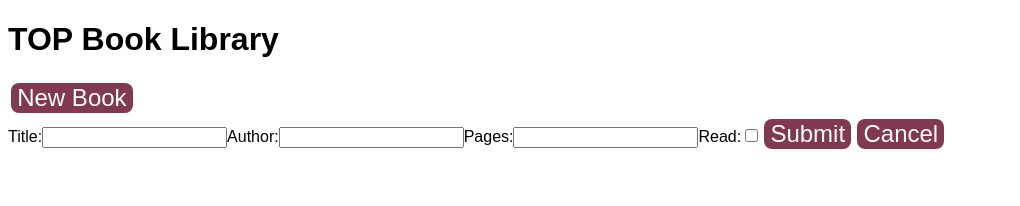
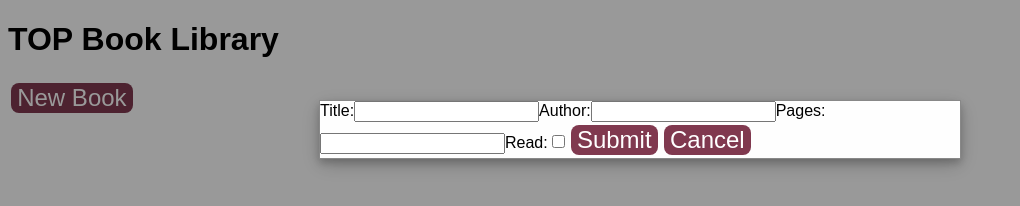
Before and after one commit to rpllpr/top-library, a plain HTML site: page index.html in a window 1280 px wide. Both pictures are taken after a click on the button "New Book". Shown: the whole page, without its empty margins (0-1020 px from the left). Drawn offline with Linux system fonts and the light colour scheme.

Commit message:
added modal box

```diff
--- a/book.js
+++ b/book.js
@@ -1,4 +1,5 @@
-const topDiv = document.getElementById('topdiv');
+const modal = document.getElementById('modal');
+const modalContent = document.getElementById('modalContent');
 const newBookBtn = document.getElementById("newbtn");
 const bookList = document.querySelector('ul');
 
@@ -120,9 +121,19 @@ function createForm() {
   inputCancel.id = 'cancelNewBook'
   inputCancel.textContent= "Cancel"
 
-  // Append the form elements to the form, then append the form to the "topDiv" div
+  // Append the form elements to the form, then append the form to modalContent, append modalContent to modal
   form.append(labelTitle, inputTitle, labelAuthor, inputAuthor, labelPages, inputPages, labelRead, inputRead, inputSubmit, inputCancel);
-  topDiv.appendChild(form);
+  modalContent.appendChild(form);
+  modal.appendChild(modalContent);
+
+  modalContent.classList.add("modal-content");
+  modal.style.display = "block";
+
+  window.onclick = function(event) {
+    if (event.target == modal) {
+      deleteForm();
+    }
+  }
 
   // Add an event listener to the Submit button that passes the input values as arguments to the AddBookToLibrary function
   const inputSubmitNewBook = document.getElementById("submitNewBook")
@@ -139,7 +150,8 @@ function deleteForm() {
   // As long as there is a HTML form element, select it and remove it from the "topDiv" div
   while (document.querySelector('form')) {
     const formerForm = document.querySelector('form')
-    topDiv.removeChild(formerForm)
+    modalContent.removeChild(formerForm)
+    modal.style.display = "none";
   }
 }
 
--- a/index.html
+++ b/index.html
@@ -9,8 +9,12 @@
     <header>
       <h1>TOP Book Library</h1>
     </header>
-    <div id="topdiv">
+    <div>
       <button id="newbtn">New Book</button>
+    </div>
+    <div id="modal" class="modal">
+      <div id="modalContent">
+      </div>
     </div>
     <div>
       <ul></ul>
--- a/style.css
+++ b/style.css
@@ -21,3 +21,41 @@ ul {
   margin: 0;
   padding: 0;
 }
+
+.modal {
+  display: none;
+  position: fixed;
+  z-index: 1;
+  padding-top: 100px;
+  left: 0;
+  top: 0;
+  width: 100%;
+  height: 100%;
+  overflow: auto;
+  background-color: rgb(0,0,0);
+  background-color: rgba(0,0,0,0.4);
+}
+
+.modal-content {
+  position: relative;
+  background-color: #fefefe;
+  margin: auto;
+  padding: 0;
+  border: 1px solid #888;
+  width: 50%;
+  box-shadow: 0 4px 8px 0 rgba(0,0,0,0.2),0 6px 20px 0 rgba(0,0,0,0.19);
+  -webkit-animation-name: animatetop;
+  -webkit-animation-duration: 1s;
+  animation-name: animatetop;
+  animation-duration: 1s;
+}
+
+@-webkit-keyframes animatetop {
+  from {top:-300px; opacity:0}
+  to {top:0; opacity:1}
+}
+
+@keyframes animatetop {
+  from {top:-300px; opacity:0}
+  to {top:0; opacity:1}
+}
```
